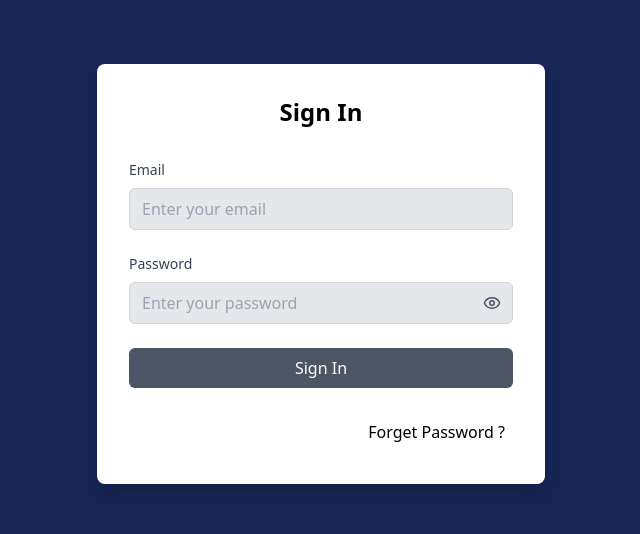
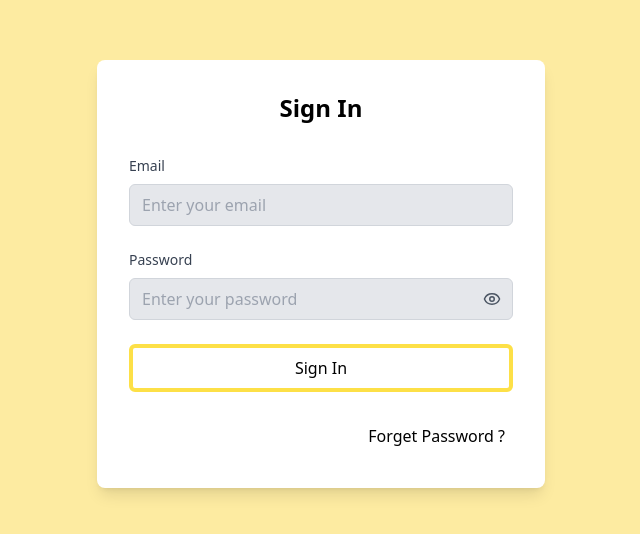
Before and after one commit to Ujjwal-soni98/PlacementModule, a React (Create React App) app in the folder frontend/: page /signin in a window 1280 px wide. Shown: the part 126-660 px from the top of the page, without its empty margins (319-959 px from the left). Built offline with nearby package versions, Linux system fonts and the light colour scheme.

Commit message:
sigin modified

```diff
--- a/frontend/src/App.js
+++ b/frontend/src/App.js
@@ -63,7 +63,7 @@ function AuthWrapper({ children }) {
 
 function App() {
   return (
-    <div className="min-h-screen bg-[#172554]">
+    <div className="min-h-screen bg-yellow-400/40">
       <Router>
         <AuthWrapper>
           <Routes>
--- a/frontend/src/Pages/Auth/SignIn/Signin.jsx
+++ b/frontend/src/Pages/Auth/SignIn/Signin.jsx
@@ -125,9 +125,11 @@ const SignIn = () => {
       type="button"
       onClick={() => setShowPassword((prev) => !prev)}
       className="absolute inset-y-0 right-0 flex items-center px-3 text-gray-600"
+
     >
       {showPassword ? <EyeOff size={18} /> : <Eye size={18} />}
     </button>
+
   </div>
 </div>
 
@@ -139,7 +141,7 @@ const SignIn = () => {
           <div>
             <button
               type="submit"
-              className="w-full px-4 py-2 text-white bg-gray-600 rounded-md hover:bg-gray-700 focus:outline-none focus:bg-gray-700"
+              className="w-full px-4 py-2 text-black bg-transparent rounded-md hover:bg-black hover:text-white border-4 border-yellow-300 focus:bg-gray-700"
             >
               Sign In
             </button>
--- /dev/null
+++ b/frontend/src/hooks/canvasHook.tsx
@@ -0,0 +1,26 @@
+import  { useRef, useEffect } from 'react'
+
+const Canvas = props => {
+
+  const canvasRef = useRef(null)
+
+  const draw = ctx => {
+    ctx.fillStyle = '#000000'
+    ctx.beginPath()
+    ctx.arc(50, 100, 20, 0, 2*Math.PI)
+    ctx.fill()
+  }
+
+  useEffect(() => {
+
+    const canvas = canvasRef.current
+    const context = canvas.getContext('2d')
+
+    //Our draw come here
+    draw(context)
+  }, [draw])
+
+  return <canvas ref={canvasRef} {...props}/>
+}
+
+export default Canvas
```
Also changed, not shown: 1 other file (tests, documents, lock files or other folders).
